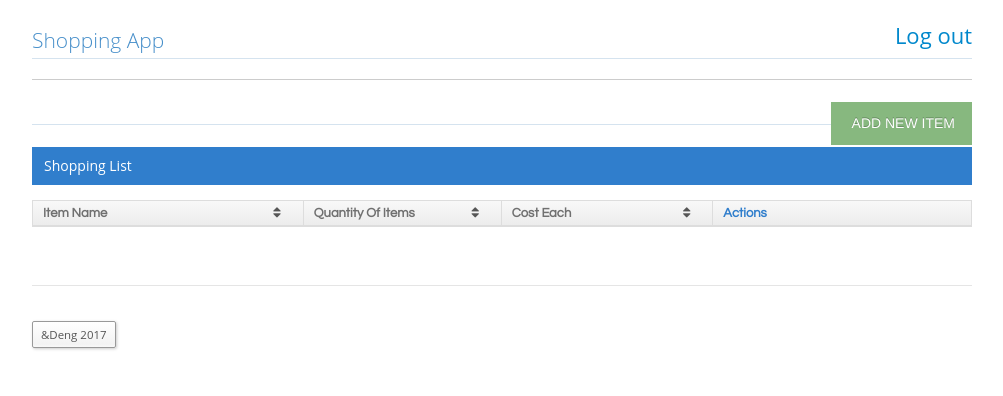
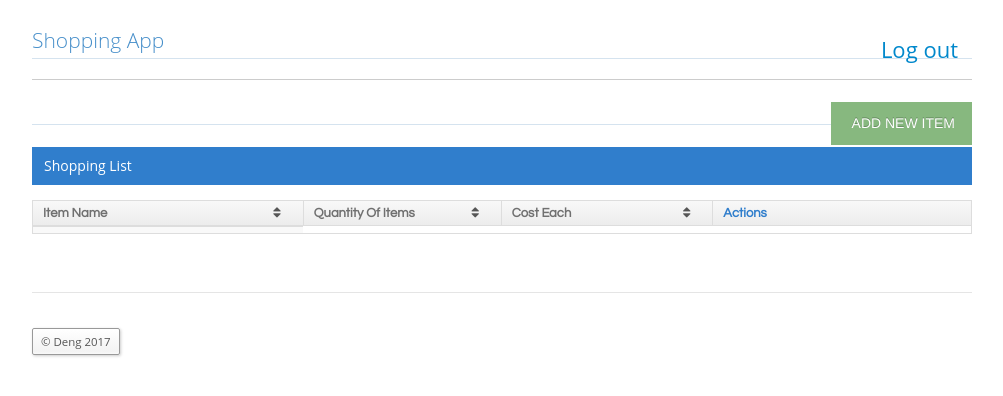
Before and after one commit to dengsang/ShopppingListApp, a plain HTML site: page Designs/dashboard.html in a window 1280 px wide. Shown: the whole page, without its empty margins (138-1141 px from the left). Drawn offline with Linux system fonts and the light colour scheme; some icons are missing.

Commit message:
Linting updtate on dashboard.html file on the design folder following some feedback after the review

```diff
--- a/Designs/dashboard.html
+++ b/Designs/dashboard.html
@@ -18,8 +18,8 @@
         <div class="header">
             <nav>
                 <ul class="nav nav-pills pull-right">
-                    <h3><li role="presentation"><a href="#">Log out</a>
-                    </li></h3>
+                    <li role="presentation"><a href="#"><h3>Log out</h3></a>
+                    </li>
                 </ul>
             </nav>
             <h3 class="header smaller lighter blue">Shopping App</h3>
@@ -56,7 +56,7 @@
 
 		<tbody aria-relevant="all" aria-live="polite" role="alert">
 			<tr class="odd">
-				</td>
+				<td></td>
 			</tr>
 		</tbody>
 	</table>
@@ -66,9 +66,11 @@
 	<!--The data table Ends here-->
     <footer class="footer">
             <div class="modal-footer">
-            <p>&Deng 2017</p>
+            <p>&copy Deng 2017</p>
             </div>
     </footer>
+</div>
+
 </body>
 	<script src="../static/js/jquery.min.js"></script>
 	<script src="../static/js/bootstrap.min.js"></script>
```
